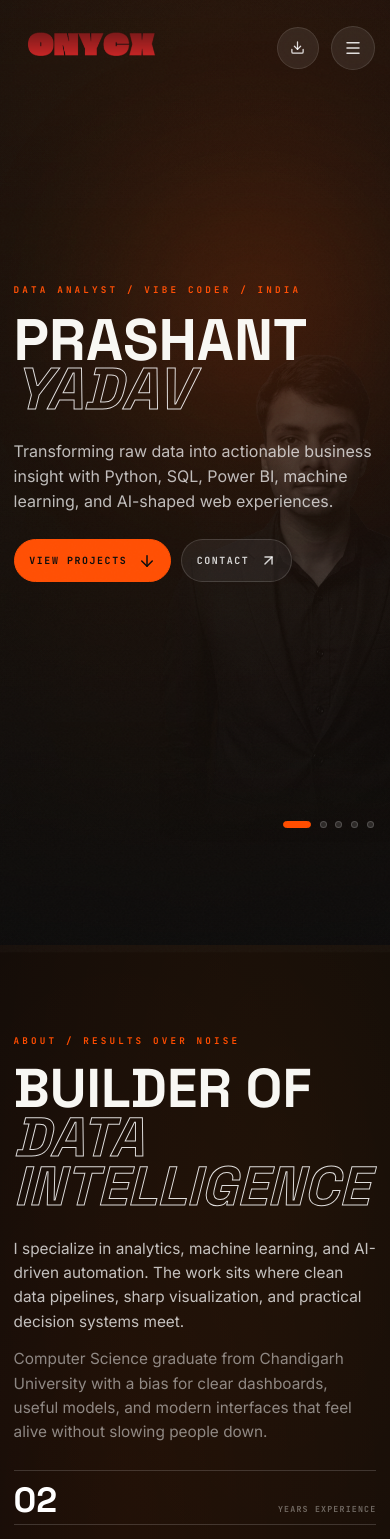
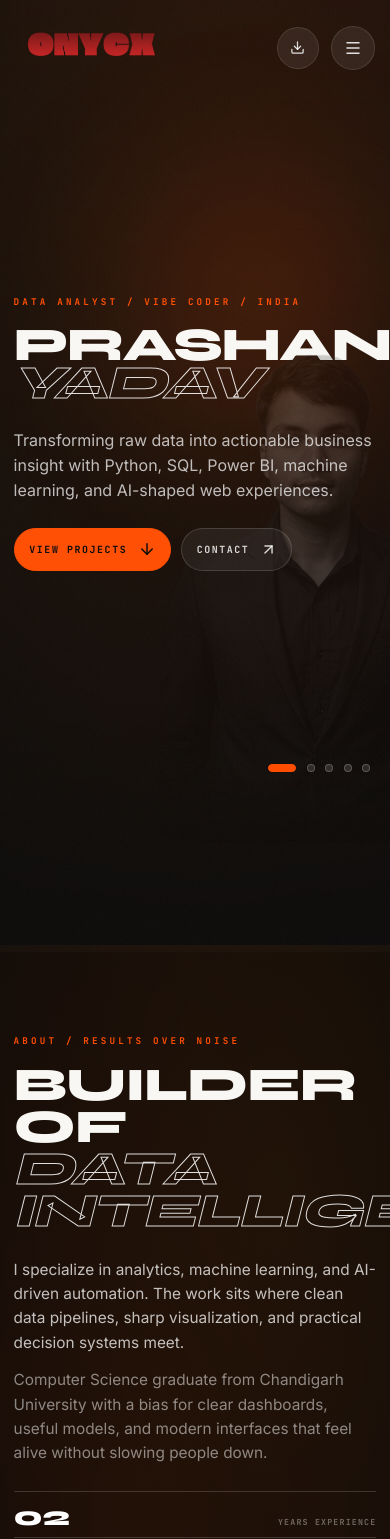
Before and after one commit to DazedSaturn07/onycx, a Next.js app: page / in a window 390 px wide. Shown: the top 1539 px of the page. Built offline with nearby package versions, Linux system fonts and the light colour scheme.

Commit message:
Optimize typography, mobile layout, and section naming

```diff
--- a/src/app/globals.css
+++ b/src/app/globals.css
@@ -48,6 +48,9 @@ body {
   color: var(--ink);
   cursor: auto;
   font-family: var(--font-satoshi), system-ui, -apple-system, BlinkMacSystemFont, "Segoe UI", sans-serif;
+  text-rendering: optimizeLegibility;
+  -webkit-font-smoothing: antialiased;
+  -moz-osx-font-smoothing: grayscale;
   -webkit-tap-highlight-color: transparent;
 }
 
@@ -229,9 +232,9 @@ html.lenis body {
   z-index: 1;
   color: #fff;
   font-family: var(--font-cabinet), system-ui, sans-serif;
-  font-size: clamp(5rem, 16vw, 13rem);
+  font-size: clamp(3rem, 8vw, 7rem);
   font-weight: 900;
-  letter-spacing: 0;
+  letter-spacing: -0.02em;
   line-height: 0.8;
 }
 
@@ -384,9 +387,9 @@ html.lenis body {
   text-transform: uppercase;
   -webkit-text-stroke: 1px rgba(255, 255, 255, 0.84);
   font-family: var(--font-cabinet), system-ui, sans-serif;
-  font-size: clamp(3.4rem, 8vw, 9rem);
+  font-size: clamp(2rem, 5vw, 5rem);
   font-weight: 900;
-  letter-spacing: 0;
+  letter-spacing: -0.01em;
   line-height: 0.86;
   transition:
     color 0.42s var(--ease-cinema),
@@ -413,7 +416,7 @@ html.lenis body {
 .cinema-nav-link-small {
   margin-top: 0.6rem;
   text-decoration: none;
-  font-size: clamp(2.2rem, 4.8vw, 5rem);
+  font-size: clamp(1.2rem, 3vw, 2.5rem);
 }
 
 .cinema-nav-preview {
@@ -455,6 +458,8 @@ html.lenis body {
 }
 
 .cinema-kicker {
+  position: relative;
+  z-index: 10;
   margin: 0;
   color: var(--accent);
   font-family: var(--font-jetbrains), monospace;
@@ -547,17 +552,17 @@ html.lenis body {
 
 .cinema-hero-copy {
   position: relative;
-  z-index: 2;
   grid-column: 1 / 10;
 }
 
 .cinema-hero-title {
   position: relative;
+  z-index: 1;
   margin: clamp(0.9rem, 2vh, 1.5rem) 0 clamp(1rem, 3vh, 2rem);
   font-family: var(--font-cabinet), system-ui, sans-serif;
-  font-size: clamp(4.2rem, 13.8vw, 15.5rem);
+  font-size: clamp(2.5rem, 8vw, 7.5rem);
   font-weight: 900;
-  letter-spacing: 0;
+  letter-spacing: -0.03em;
   line-height: 0.78;
   text-transform: uppercase;
 }
@@ -582,15 +587,19 @@ html.lenis body {
 }
 
 .cinema-hero-text {
+  position: relative;
+  z-index: 10;
   max-width: 31rem;
   margin: 0;
   color: rgba(255, 255, 255, 0.72);
-  font-size: clamp(1.05rem, 1.8vw, 1.5rem);
+  font-size: clamp(0.9rem, 1.2vw, 1.15rem);
   line-height: 1.55;
 }
 
 .cinema-hero-actions,
 .cinema-contact-actions {
+  position: relative;
+  z-index: 10;
   display: flex;
   flex-wrap: wrap;
   gap: 0.85rem;
@@ -643,6 +652,7 @@ html.lenis body {
 
 .cinema-hero-portrait {
   position: absolute;
+  z-index: 2;
   right: clamp(-4rem, -2vw, -1rem);
   bottom: 0;
   width: clamp(17rem, 39vw, 43rem);
@@ -689,9 +699,9 @@ html.lenis body {
   max-width: 58rem;
   margin: clamp(0.75rem, 2vh, 1rem) 0 clamp(1rem, 3vh, 1.8rem);
   font-family: var(--font-cabinet), system-ui, sans-serif;
-  font-size: clamp(3rem, 8.8vw, 9.6rem);
+  font-size: clamp(1.8rem, 5vw, 5rem);
   font-weight: 900;
-  letter-spacing: 0;
+  letter-spacing: -0.02em;
   line-height: 0.84;
   text-transform: uppercase;
 }
@@ -704,7 +714,7 @@ html.lenis body {
   max-width: 45rem;
   margin: 0 0 0.85rem;
   color: rgba(255, 255, 255, 0.74);
-  font-size: clamp(1rem, 1.45vw, 1.25rem);
+  font-size: clamp(0.85rem, 1.1vw, 1.1rem);
   line-height: 1.75;
 }
 
@@ -729,9 +739,9 @@ html.lenis body {
   display: block;
   color: #fff;
   font-family: var(--font-cabinet), system-ui, sans-serif;
-  font-size: clamp(1.8rem, 4vw, 4.4rem);
+  font-size: clamp(1.2rem, 2.5vw, 2.5rem);
   font-weight: 900;
-  letter-spacing: 0;
+  letter-spacing: -0.01em;
   line-height: 0.95;
 }
 
@@ -857,9 +867,9 @@ html.lenis body {
   margin: clamp(0.7rem, 2vh, 1.2rem) 0 clamp(1rem, 2.5vh, 1.7rem);
   color: #fff;
   font-family: var(--font-cabinet), system-ui, sans-serif;
-  font-size: clamp(3.4rem, 7.8vw, 9rem);
+  font-size: clamp(2rem, 4.5vw, 4.5rem);
   font-weight: 900;
-  letter-spacing: 0;
+  letter-spacing: -0.02em;
   line-height: 0.82;
   text-transform: uppercase;
 }
@@ -919,9 +929,9 @@ html.lenis body {
   margin: 0;
   color: #fff;
   font-family: var(--font-cabinet), system-ui, sans-serif;
-  font-size: clamp(2.4rem, 5vw, 5.8rem);
+  font-size: clamp(1.5rem, 3.5vw, 3rem);
   font-weight: 900;
-  letter-spacing: 0;
+  letter-spacing: -0.01em;
   line-height: 0.9;
 }
 
@@ -1159,7 +1169,7 @@ html.lenis body {
 
 .cinema-certificates-header .cinema-display-title {
   margin-bottom: 0;
-  font-size: clamp(2.8rem, 7vw, 7.2rem);
+  font-size: clamp(2.4rem, 6vw, 6rem);
   line-height: 0.86;
 }
 
@@ -1262,7 +1272,7 @@ html.lenis body {
   margin: 0;
   color: #fff;
   font-family: var(--font-cabinet), system-ui, sans-serif;
-  font-size: clamp(1.1rem, 1.75vw, 1.75rem);
+  font-size: clamp(1rem, 1.5vw, 1.5rem);
   font-weight: 900;
   letter-spacing: 0;
   line-height: 1;
@@ -1468,10 +1478,30 @@ html.lenis body {
   margin-top: -90svh;
   min-height: 100svh;
   isolation: isolate;
+}
+
+.cinema-contact-bg {
+  position: absolute;
+  inset: 0;
+  z-index: -1;
+  pointer-events: none;
+  overflow: hidden;
+}
+
+.cinema-contact-bg-img {
+  object-fit: cover;
+  object-position: center;
+  opacity: 0.25;
+  filter: grayscale(0.2) contrast(1.1);
+}
+
+.cinema-contact-overlay {
+  position: absolute;
+  inset: 0;
   background:
     radial-gradient(circle at 50% 12%, rgba(255, 77, 0, 0.13), transparent 30rem),
     radial-gradient(circle at 16% 80%, rgba(178, 34, 34, 0.1), transparent 28rem),
-    linear-gradient(180deg, rgba(8, 8, 8, 0.96), var(--bg) 42%, #080808);
+    linear-gradient(180deg, rgba(8, 8, 8, 0.96) 0%, rgba(8, 8, 8, 0.5) 42%, rgba(8, 8, 8, 0.8) 100%);
 }
 
 .cinema-contact-inner {
@@ -1519,9 +1549,9 @@ html.lenis body {
   text-decoration: none;
   -webkit-text-stroke: 1px rgba(255, 255, 255, 0.88);
   font-family: var(--font-cabinet), system-ui, sans-serif;
-  font-size: clamp(4rem, 12vw, 13rem);
+  font-size: clamp(2.5rem, 7.5vw, 7rem);
   font-weight: 900;
-  letter-spacing: 0;
+  letter-spacing: -0.03em;
   line-height: 0.82;
   text-transform: uppercase;
   transition:
@@ -1605,7 +1635,7 @@ html.lenis body {
 
 .cinema-footer-line {
   position: absolute;
-  bottom: clamp(1.2rem, 3vh, 2rem);
+  bottom: clamp(4.5rem, 11vh, 6rem);
   left: 50%;
   z-index: 4;
   width: min(90vw, 54rem);
@@ -1624,7 +1654,7 @@ html.lenis body {
 .cinema-progress {
   position: fixed;
   left: clamp(1rem, 3vw, 3rem);
-  bottom: clamp(1.2rem, 3vh, 2rem);
+  bottom: clamp(4.5rem, 11vh, 6rem);
   z-index: 900;
   display: inline-flex;
   align-items: center;
@@ -1650,16 +1680,17 @@ html.lenis body {
 .cinema-section-dots {
   position: fixed;
   right: clamp(1rem, 3vw, 3rem);
-  bottom: clamp(1.2rem, 3vh, 2rem);
+  bottom: clamp(4.5rem, 11vh, 6rem);
   z-index: 900;
   display: flex;
-  gap: 0.55rem;
+  gap: 0.65rem;
 }
 
 .cinema-section-dots button {
-  width: 7px;
-  height: 7px;
-  border: 1px solid rgba(255, 255, 255, 0.18);
+  position: relative;
+  width: 8px;
+  height: 8px;
+  border: 1px solid rgba(255, 255, 255, 0.22);
   border-radius: 999px;
   background: rgba(255, 255, 255, 0.12);
   padding: 0;
@@ -1669,6 +1700,16 @@ html.lenis body {
     border-color 0.35s var(--ease-cinema);
 }
 
+.cinema-section-dots button::before {
+  content: "";
+  position: absolute;
+  top: 50%;
+  left: 50%;
+  width: 48px;
+  height: 48px;
+  transform: translate(-50%, -50%);
+}
+
 .cinema-section-dots button.is-active {
   width: 28px;
   border-color: var(--accent);
@@ -1801,7 +1842,7 @@ html.lenis body {
 
   .cinema-nav-link {
     max-width: 100%;
-    font-size: clamp(2.8rem, 16vw, 5.4rem);
+    font-size: clamp(2.4rem, 14vw, 4.5rem);
     line-height: 0.92;
   }
 
@@ -1848,6 +1889,7 @@ html.lenis body {
 
   .cinema-hero-copy {
     width: 100%;
+    grid-column: 1 / 13;
   }
 
   .cinema-kicker {
@@ -1857,10 +1899,12 @@ html.lenis body {
   }
 
   .cinema-hero-title {
-    font-size: clamp(3rem, 18vw, 6rem);
-    line-height: 0.84;
-    word-break: break-word;
-    overflow-wrap: break-word;
+    font-size: clamp(2.2rem, 13vw, 4.5rem);
+    line-height: 0.82;
+    letter-spacing: -0.04em;
+    word-break: normal;
+    overflow-wrap: normal;
+    white-space: nowrap;
   }
 
   .cinema-hero-text {
@@ -1898,7 +1942,7 @@ html.lenis body {
 
   .cinema-display-title {
     max-width: 100%;
-    font-size: clamp(2.8rem, 14vw, 5.6rem);
+    font-size: clamp(2.4rem, 12vw, 4.5rem);
     line-height: 0.9;
   }
 
@@ -1913,7 +1957,7 @@ html.lenis body {
   }
 
   .cinema-stat strong {
-    font-size: clamp(1.7rem, 9vw, 3rem);
+    font-size: clamp(1.4rem, 7vw, 2.5rem);
   }
 
   .cinema-stat span {
@@ -1950,7 +1994,7 @@ html.lenis body {
   }
 
   .cinema-work-title {
-    font-size: clamp(3rem, 16vw, 6rem);
+    font-size: clamp(2.5rem, 14vw, 5rem);
     line-height: 0.88;
   }
 
@@ -2006,7 +2050,7 @@ html.lenis body {
     margin: 0.4rem 0 0.55rem;
     color: #fff;
     font-family: var(--font-cabinet), system-ui, sans-serif;
-    font-size: clamp(2rem, 11vw, 4rem);
+    font-size: clamp(1.8rem, 9vw, 3rem);
     font-weight: 900;
     letter-spacing: 0;
     line-height: 0.92;
@@ -2091,7 +2135,7 @@ html.lenis body {
   }
 
   .cinema-contact-title {
-    font-size: clamp(3.6rem, 19vw, 7rem);
+    font-size: clamp(3rem, 16vw, 5.5rem);
     line-height: 0.9;
     overflow-wrap: anywhere;
   }
@@ -2118,7 +2162,7 @@ html.lenis body {
   }
 
   .cinema-footer-line {
-    bottom: 0.85rem;
+    bottom: 4.5rem;
     font-size: 0.5rem;
     letter-spacing: 0.18em;
   }
@@ -2128,8 +2172,8 @@ html.lenis body {
   }
 
   .cinema-section-dots {
-    right: 1rem;
-    bottom: 1rem;
+    right: 1.25rem;
+    bottom: 4.5rem;
   }
 }
 
@@ -2156,10 +2200,10 @@ html.lenis body {
   }
 
   .cinema-hero-title {
-    font-size: clamp(3rem, 15vw, 4.5rem);
-    line-height: 0.85;
-    word-break: break-word;
-    white-space: normal;
+    font-size: clamp(2rem, 12vw, 3.5rem);
+    line-height: 0.82;
+    word-break: normal;
+    white-space: nowrap;
   }
 }
 
--- a/src/app/layout.tsx
+++ b/src/app/layout.tsx
@@ -1,25 +1,25 @@
 import type { Metadata } from "next";
-import { Inter, JetBrains_Mono, Space_Grotesk } from "next/font/google";
+import { Inter, JetBrains_Mono, Syne } from "next/font/google";
 import "./globals.css";
 
 const inter = Inter({
   subsets: ["latin"],
   variable: "--font-satoshi",
   display: "swap",
+  adjustFontFallback: true,
 });
 
-const spaceGrotesk = Space_Grotesk({
+const syne = Syne({
   subsets: ["latin"],
   variable: "--font-cabinet",
   display: "swap",
-  weight: ["400", "500", "600", "700"],
+  weight: ["500", "600", "700", "800"],
 });
 
 const jetBrainsMono = JetBrains_Mono({
   subsets: ["latin"],
   variable: "--font-jetbrains",
   display: "swap",
-  weight: ["400", "500", "600", "700"],
 });
 
 export const metadata: Metadata = {
@@ -66,7 +66,7 @@ export default function RootLayout({
   return (
     <html lang="en">
       <body
-        className={`${inter.variable} ${spaceGrotesk.variable} ${jetBrainsMono.variable}`}
+        className={`${inter.variable} ${syne.variable} ${jetBrainsMono.variable}`}
       >
         <a href="#main-content" className="skip-to-content">
           Skip to content
--- a/src/components/sections/WorkSection.tsx
+++ b/src/components/sections/WorkSection.tsx
@@ -255,7 +255,7 @@ export function WorkSection() {
       <div className="cinema-work-mobile">
         <p className="cinema-kicker">Selected work / Mobile narrative</p>
         <h2 className="cinema-work-title">
-          Case <span className="cinema-outline">Studies</span>
+          Selected <span className="cinema-outline">Projects</span>
         </h2>
         <div className="cinema-mobile-projects">
           {projects.map((project, index) => (
```
Also changed, not shown: src/components/sections/ContactSection.tsx (+24 -6 lines), public/Logo.gif (deleted), public/cts.jpg (added).
